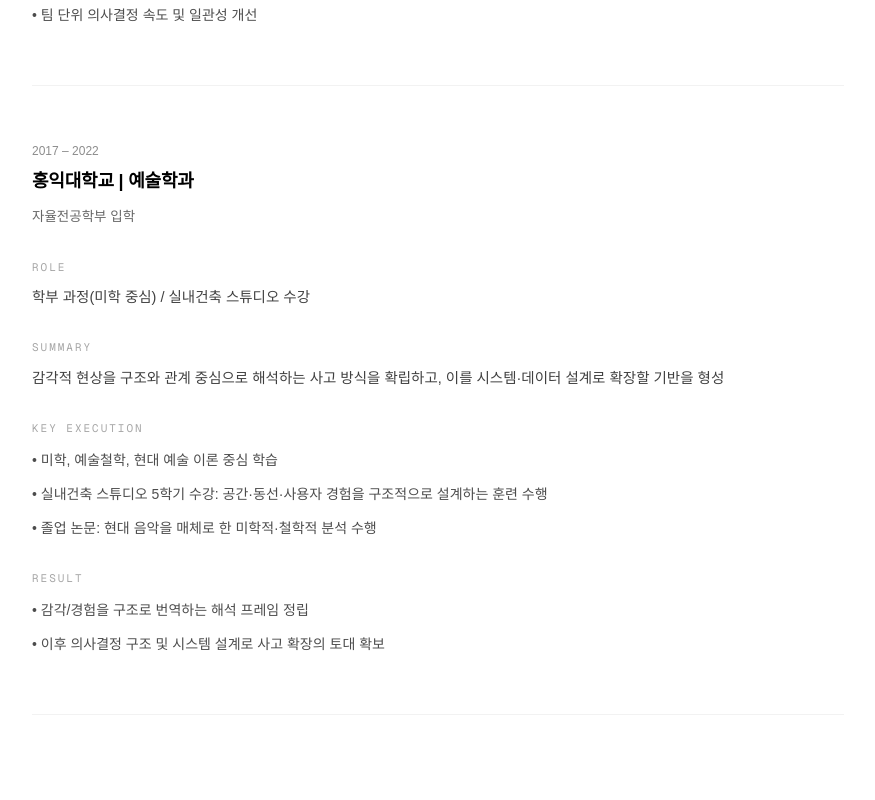
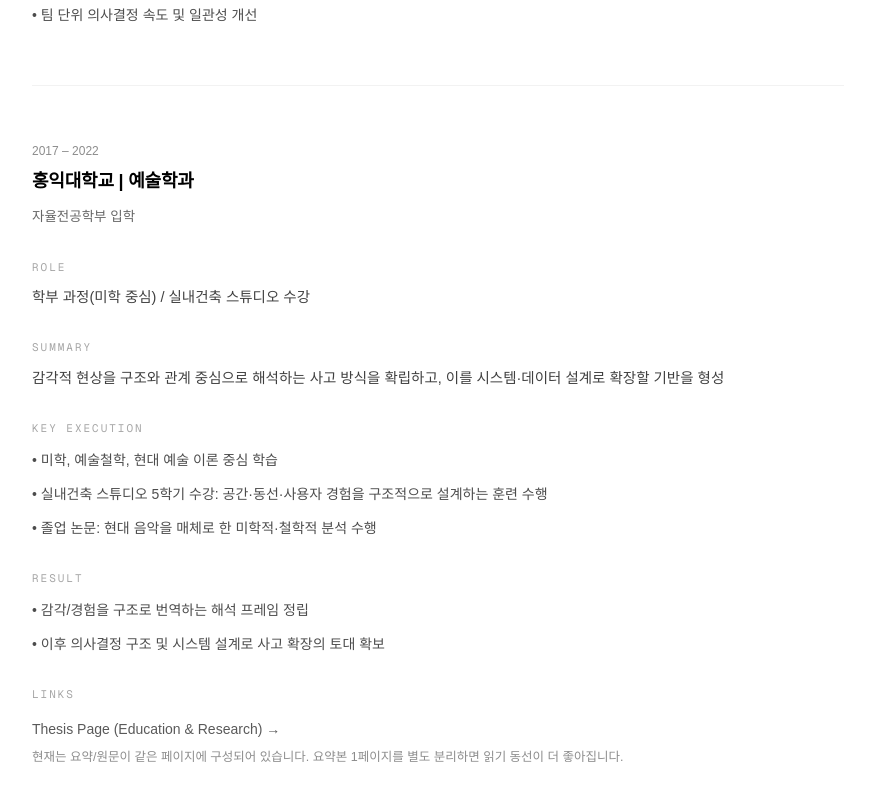
Before and after one commit to paulseongminpark/portfolio, a Next.js app: page /resume/timeline in a window 1280 px wide. Shown: the part 2201-3001 px from the top of the page, without its empty margins (202-1077 px from the left). Built offline with nearby package versions, Linux system fonts and the light colour scheme.

Commit message:
Update timeline page

```diff
--- a/app/resume/timeline/page.tsx
+++ b/app/resume/timeline/page.tsx
@@ -1,5 +1,11 @@
 // app/resume/timeline/page.tsx
 import Link from "next/link";
+
+type TimelineLink = {
+  label: string;
+  href: string;
+  note?: string;
+};
 
 type TimelineItem = {
   period: string;
@@ -9,6 +15,7 @@ type TimelineItem = {
   summary: string;
   execution: string[];
   result: string[];
+  links?: TimelineLink[];
 };
 
 const SectionLabel = ({ children }: { children: React.ReactNode }) => (
@@ -67,6 +74,35 @@ const TimelineBlock = ({ item }: { item: TimelineItem }) => (
           ))}
         </ul>
       </div>
+
+      {/* ✅ Links (optional) */}
+      {item.links?.length ? (
+        <div>
+          <SectionLabel>Links</SectionLabel>
+          <div className="mt-3 flex flex-col gap-2">
+            {item.links.map((l) => {
+              const isExternal = l.href.startsWith("http");
+              return (
+                <div key={l.label + l.href} className="flex flex-col gap-0.5">
+                  <a
+                    href={l.href}
+                    target={isExternal ? "_blank" : undefined}
+                    rel={isExternal ? "noreferrer" : undefined}
+                    className="text-[14px] leading-7 text-black/65 hover:text-black transition word-keep-all"
+                  >
+                    {l.label} →
+                  </a>
+                  {l.note ? (
+                    <p className="text-[12.5px] leading-6 text-black/45 word-keep-all">
+                      {l.note}
+                    </p>
+                  ) : null}
+                </div>
+              );
+            })}
+          </div>
+        </div>
+      ) : null}
     </div>
   </section>
 );
@@ -136,6 +172,24 @@ export default function ResumeTimelinePage() {
         "감각/경험을 구조로 번역하는 해석 프레임 정립",
         "이후 의사결정 구조 및 시스템 설계로 사고 확장의 토대 확보",
       ],
+      links: [
+        {
+          label: "Thesis Page (Education & Research)",
+          href: "https://maroon-whimsey-29c.notion.site/Education-Research-2f498311970081de9a9de0058755a0a1?source=copy_link",
+          note:
+            "현재는 요약/원문이 같은 페이지에 구성되어 있습니다. 요약본 1페이지를 별도 분리하면 읽기 동선이 더 좋아집니다.",
+        },
+        // {
+        //   label: "Thesis Summary",
+        //   href: "요약본 페이지 링크를 여기에 추가",
+        //   note: "읽기 2분 내 요약본",
+        // },
+        // {
+        //   label: "Thesis (Full Text)",
+        //   href: "전문 PDF/Drive 링크를 여기에 추가",
+        //   note: "검증용 원문 자료",
+        // },
+      ],
     },
   ];
 
@@ -150,8 +204,7 @@ export default function ResumeTimelinePage() {
           Timeline / Reference Resume
         </h1>
         <p className="mt-4 max-w-[720px] text-[14.5px] leading-7 text-black/65 word-keep-all">
-          이 페이지는 실제 수행 이력을 연도 기준으로
-          정리한 참고 자료입니다.
+          이 페이지는 실제 수행 이력을 연도 기준으로 정리한 참고 자료입니다.
         </p>
 
         {/* ✅ 상단 네비 버튼: Overview + Home */}
```
